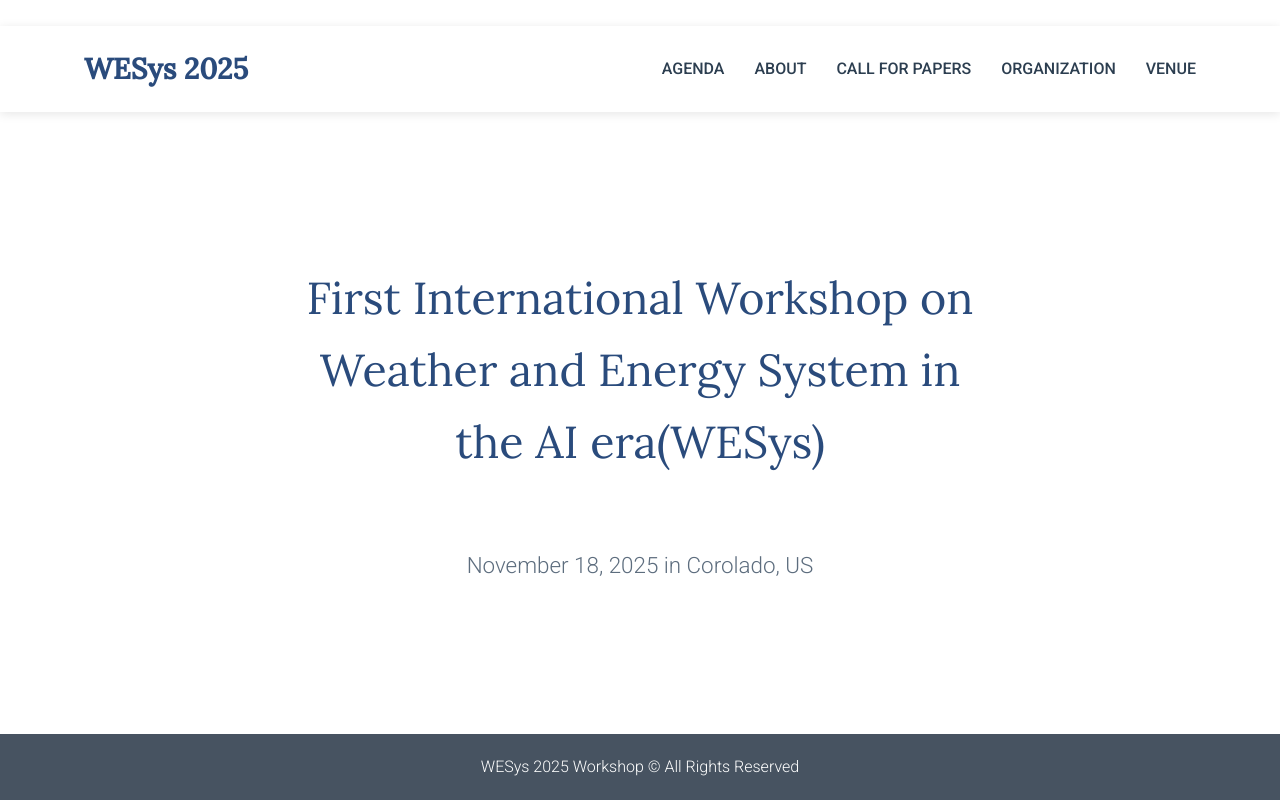
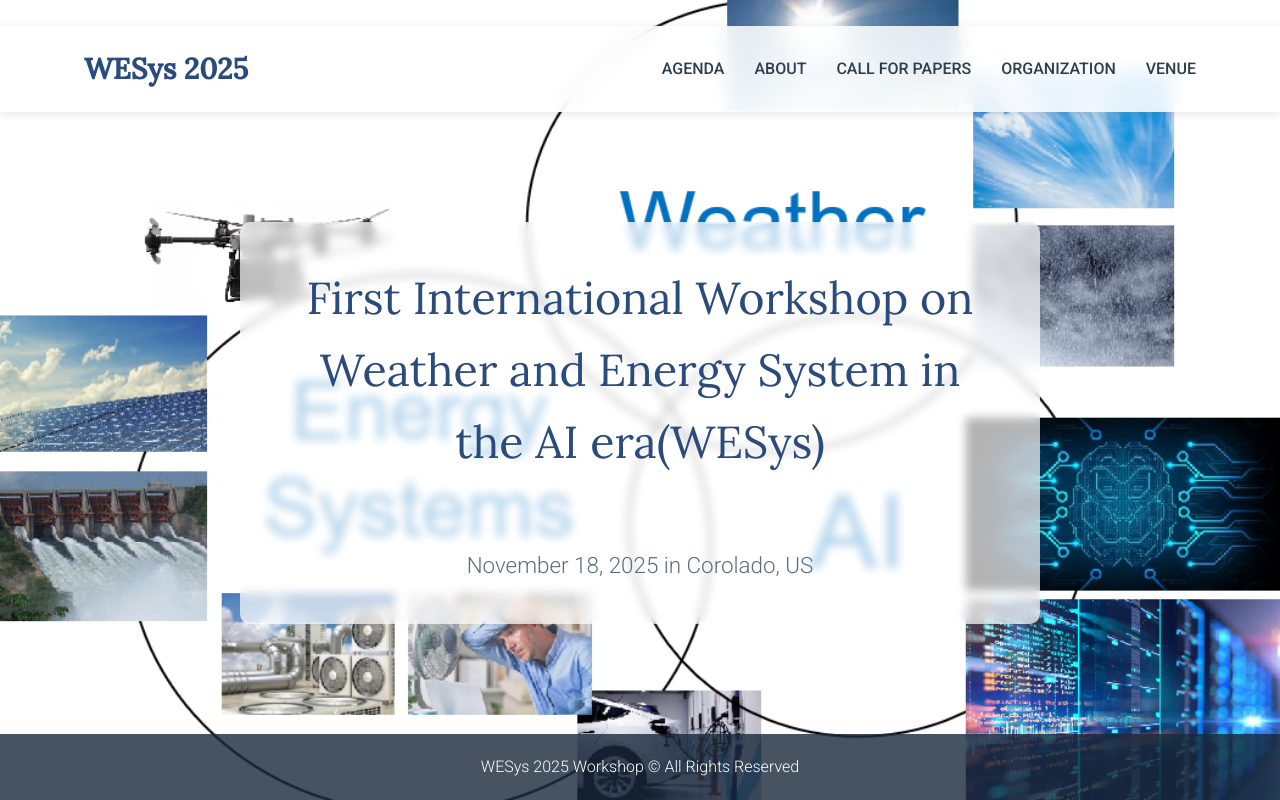
Before and after one commit to KGBUSH/yimei7.github.io, a plain HTML site: page index.html in a window 1280 px wide. Drawn offline with Linux system fonts and the light colour scheme.

Commit message:
Update index.html

```diff
--- a/index.html
+++ b/index.html
@@ -16,7 +16,7 @@
 
         body {
             font-family: 'Roboto', sans-serif;
-            background: url('path/to/your/background-image.jpg') no-repeat center center fixed;
+            background: url('images/background.png') no-repeat center center fixed;
             background-size: cover;
             color: #333;
             line-height: 1.6;
```
